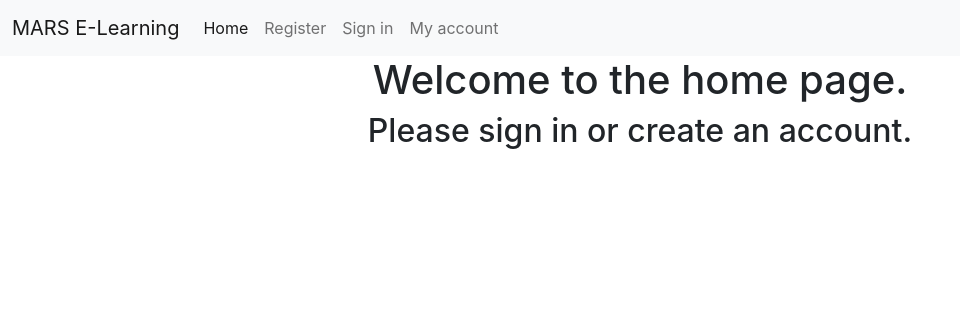
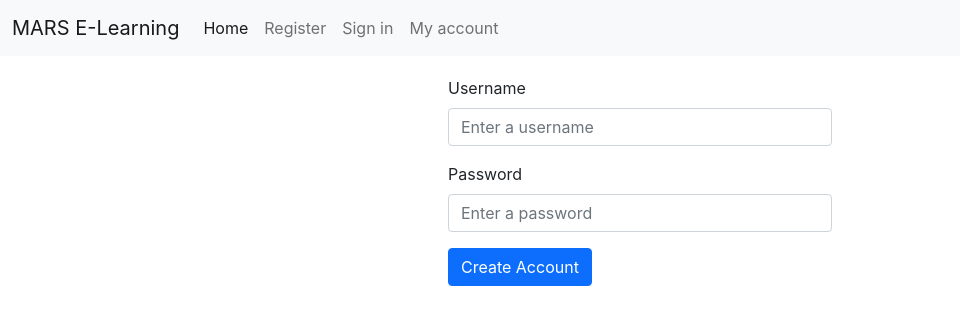
Before and after one commit to momopeachyh/mars-elearning, a React (Create React App) app: page / in a window 1280 px wide. Shown: the top 324 px of the page, without its empty margins (0-960 px from the left). Built offline with nearby package versions, Linux system fonts and the light colour scheme.

Commit message:
Login page
Basic layout and styling

```diff
--- a/src/App.js
+++ b/src/App.js
@@ -1,6 +1,6 @@
 import "./App.css";
 import { HashRouter as Router, Routes, Route } from "react-router-dom";
-import Home from "./component/Home";
+// import Home from "./component/Home";
 import Login from "./component/Login";
 
 function App() {
@@ -8,8 +8,8 @@ function App() {
     <div className="App">
       <Router>
         <Routes>
-          <Route path="/" element={<Home />} />
-          <Route path="/login" element={<Login />} />
+          {/* <Route path="/home" element={<Home />} /> */}
+          <Route path="/" element={<Login />} />
         </Routes>
       </Router>
     </div>
--- /dev/null
+++ b/src/component/Login.css
@@ -0,0 +1,5 @@
+.login-body {
+  margin: 20px auto;
+  max-width: 30%;
+  text-align: left;
+}
--- a/src/component/Login.js
+++ b/src/component/Login.js
@@ -1,9 +1,13 @@
 import React from "react";
+import Navbar from "./Navbar";
+import "./Login.css";
 
 function Login() {
   return (
     <div className="Login">
-      <form>
+      <Navbar />
+      <div className="login-body">
+        <form className="form">
           <div class="mb-3">
             <label for="formGroupExampleInput" class="form-label">
               Username
@@ -12,7 +16,7 @@ function Login() {
               type="text"
               class="form-control"
               id="formGroupExampleInput"
-            placeholder="Example input placeholder"
+              placeholder="Enter a username"
             />
           </div>
 
@@ -24,7 +28,7 @@ function Login() {
               type="text"
               class="form-control"
               id="formGroupExampleInput2"
-            placeholder="Another input placeholder"
+              placeholder="Enter a password"
             />
           </div>
 
@@ -33,6 +37,7 @@ function Login() {
           </button>
         </form>
       </div>
+    </div>
   );
 }
 
```
Lines whose indentation alone changed are shown as unchanged.
